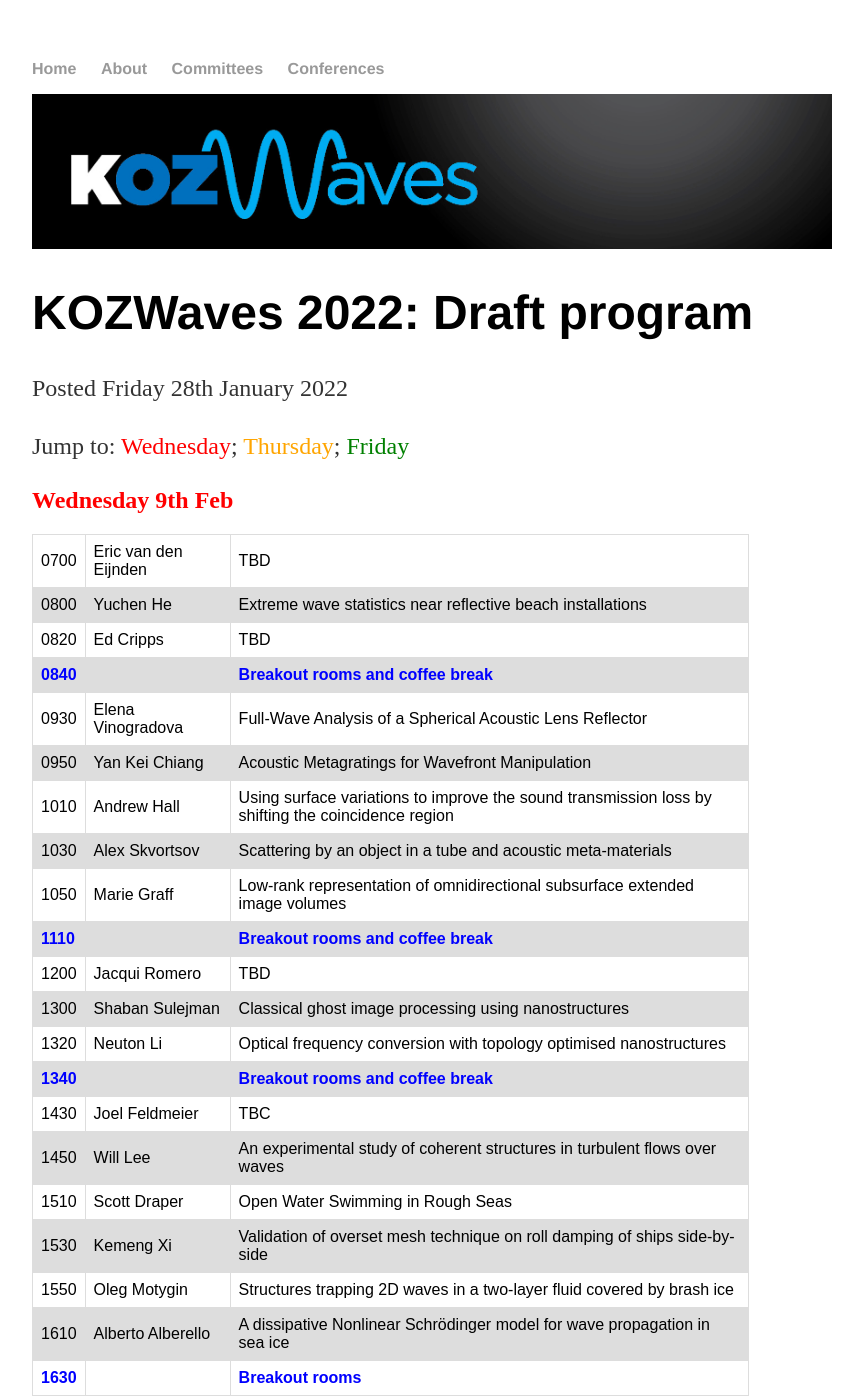
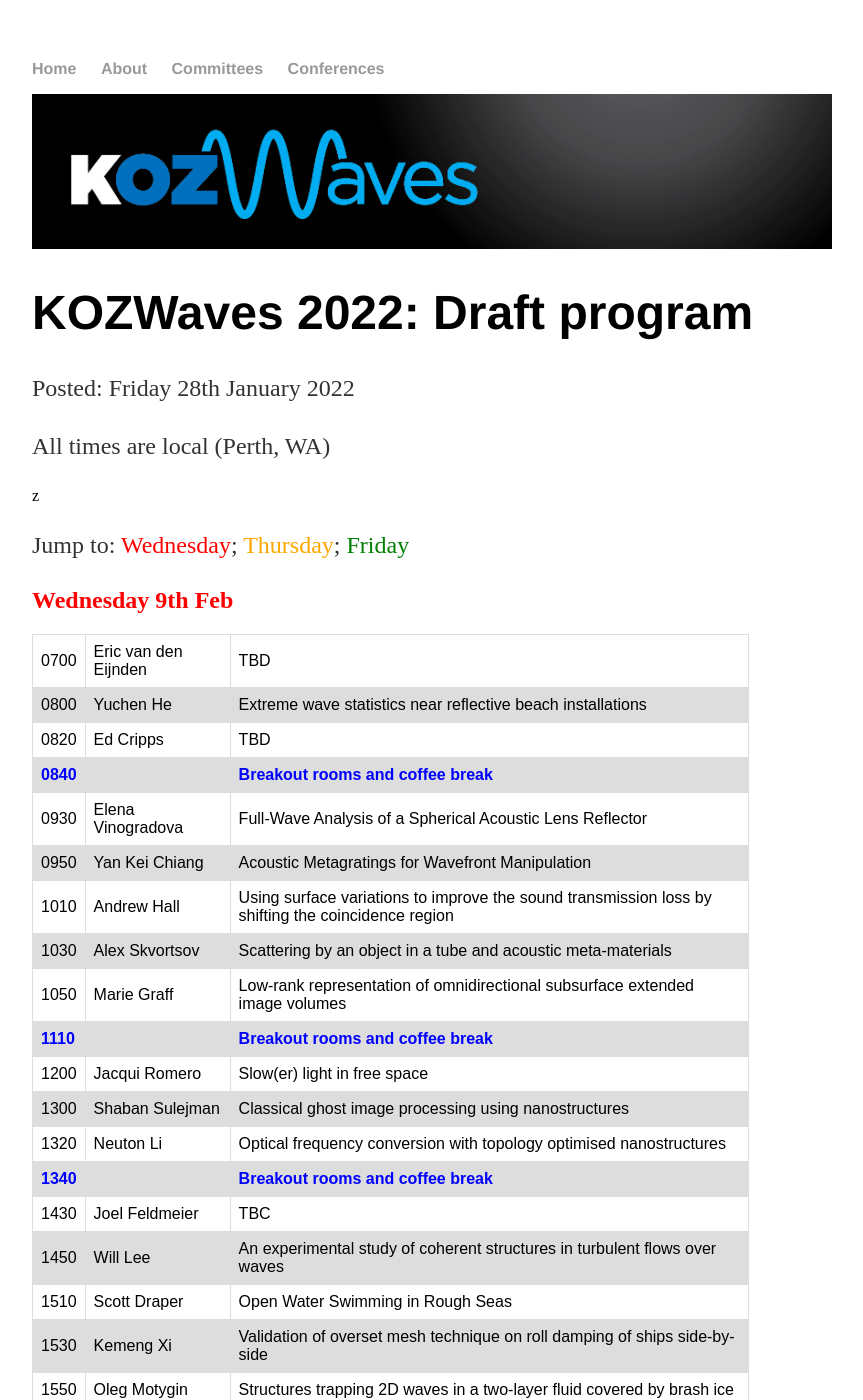
Before and after one commit to kozwaves/kozwaves.github.io, a Jekyll site: the page built from KOZWaves2022/index.html, in a window 1280 px wide and 1400 px high. Shown: the whole window, without its empty margins (160-1023 px from the left). Built offline with Jekyll 4.4.1, drawn with Linux system fonts in a browser that asks for light colours; comment, search, counter and statistics services are not loaded; some of the changed text lies outside the part shown.

Commit message:
Update index.html

```diff
--- a/KOZWaves2022/index.html
+++ b/KOZWaves2022/index.html
@@ -24,7 +24,9 @@
 
 <h1>KOZWaves 2022: Draft program</h1>
 
-<p>Posted Friday 28th January 2022</p>
+<p>Posted: Friday 28th January 2022</p>
+
+<p>All times are local (Perth, WA)</p>z
 
 <p>Jump to:
 <a href="#wednesday" style="color:red">Wednesday</a>;
@@ -90,7 +92,7 @@
 	<tr>
     <td>1200</td>
     <td>Jacqui Romero</td>
-    <td>TBD</td>
+    <td>Slow(er) light in free space</td>
   </tr>
 	<tr>
     <td>1300</td>
@@ -202,7 +204,7 @@
 <tr>
 	<td>1200</td>
 	<td>David Blair</td>
-	<td>TBD</td>
+	<td>Gravitational waves: the ultimate in wave science</td>
 </tr>
 <tr>
 	<td>1300</td>
@@ -274,7 +276,7 @@
 <tr>
 	<td>0820</td>
 	<td>Jeff Hansen</td>
-	<td>TBD</td>
+	<td>Improvements to operational wave forecasting using Machine Learning</td>
 </tr>
 <tr>
 	<td style="color:blue"><b>0840</b></td>
```
